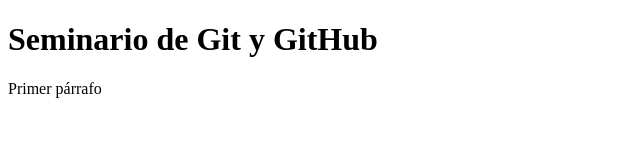
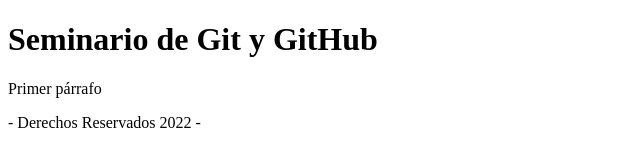
Before and after one commit to RnwayRafael/Seminario-Git, a plain HTML site: page index.html in a window 1280 px wide. Shown: the whole page, without its empty margins (0-640 px from the left). Drawn offline with Linux system fonts and the light colour scheme.

Commit message:
tercer  comit

```diff
--- a/index.html
+++ b/index.html
@@ -12,6 +12,7 @@
 
     <title>Document</title>
 
+
 </head>
 
 <body>
@@ -19,7 +20,7 @@
     <h1>Seminario de Git y GitHub</h1>
 
     <p>Primer párrafo</p>
-
+    <footer>- Derechos Reservados 2022 -</footer>
 </body>
 
 </html>
```
